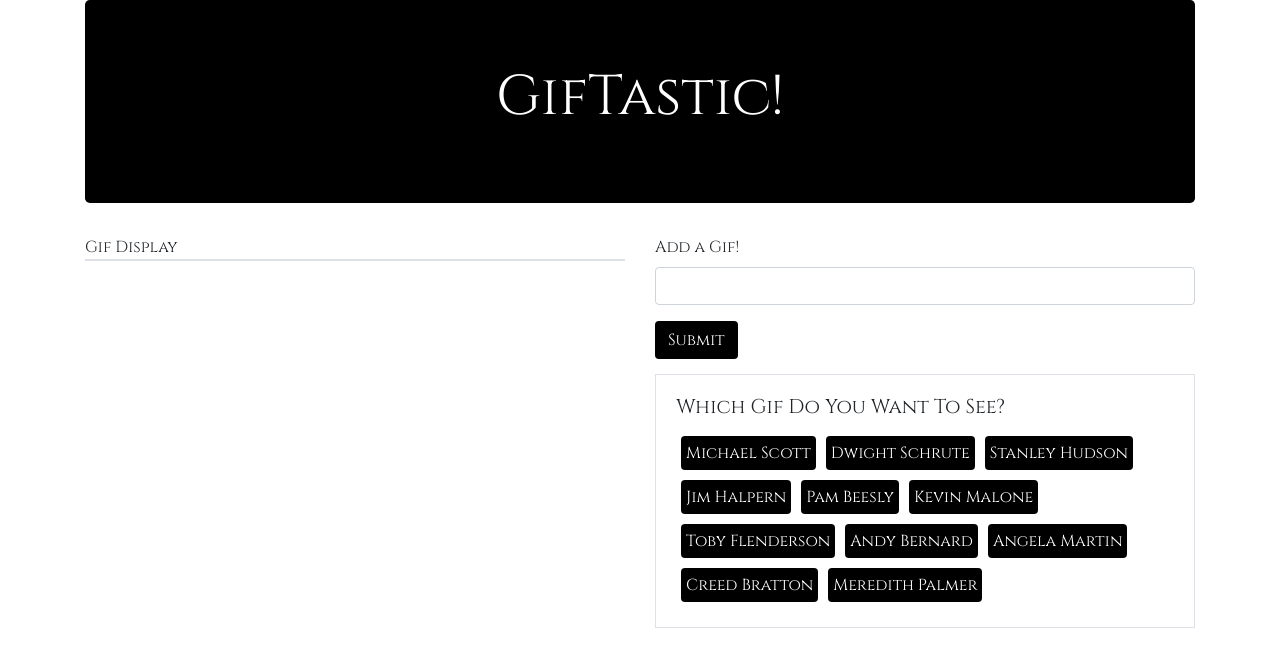
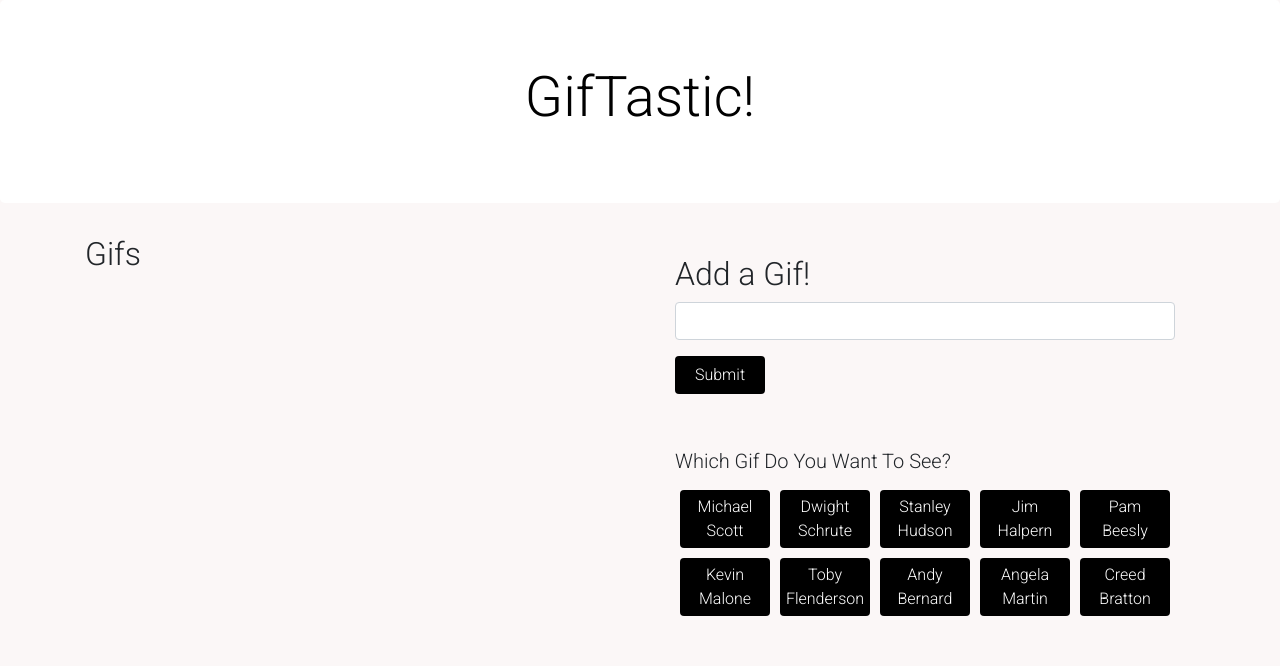
Before and after one commit to kyleoliveri/GifTastic, a plain HTML site: page index.html in a window 1280 px wide. Drawn offline with nearby package versions, Linux system fonts and the light colour scheme.

Commit message:
General clean up

```diff
--- a/assets/css/style.css
+++ b/assets/css/style.css
@@ -1,12 +1,13 @@
 /****** MAIN ******/
 body {
-    font-family: 'Cinzel', serif;
+    font-family: 'Roboto', sans-serif;
+    background: rgba(248, 240, 240, 0.521);
 }
 
 /****** HEADER ******/
 .jumbotron {
-    background: black;
-    color: white;
+    background: white;
+    color: black;
 }
 
 /****** BODY ******/
@@ -14,6 +15,7 @@ body {
     background: black;
     color: white;
     margin-bottom: 15px;
+    width: 90px;
 }
 .gif {
     margin: 5px;
@@ -22,3 +24,22 @@ body {
     border: none;
     padding: 5px;
 }
+
+.img {
+    width: 225px;
+    height: 225px;
+}
+
+.imgDiv {
+    max-width: auto;
+    max-height: auto;
+    padding: 10px;
+}
+
+.addGif {
+    padding: 20px;
+}
+
+#gifButtons {
+    width: auto;
+}
--- a/assets/javascript/app.js
+++ b/assets/javascript/app.js
@@ -1,5 +1,5 @@
 
-var topics = ["Michael Scott", "Dwight Schrute", "Stanley Hudson", "Jim Halpern", "Pam Beesly", "Kevin Malone", "Toby Flenderson", "Andy Bernard", "Angela Martin", "Creed Bratton", "Meredith Palmer"];
+var topics = ["Michael Scott", "Dwight Schrute", "Stanley Hudson", "Jim Halpern", "Pam Beesly", "Kevin Malone", "Toby Flenderson", "Andy Bernard", "Angela Martin", "Creed Bratton"];
 
 $(document).ready(function() {
 
@@ -42,12 +42,12 @@ $(document).ready(function() {
 
           var results = response.data;
 
-          for (var i = 0; i < results.length; i++) {
+          for (var i = 0; i < 7; i++) {
             var gifDiv = $("<div class='imgDiv'>");
-            var p = $("<p>").text("Rating: " + results[i].rating);
+            // var p = $("<p>").text("Rating: " + results[i].rating);
             var gifImage = $("<img data-state='still' data-still='"+ results[i].images.fixed_height_still.url +"'  data-animate='"+ results[i].images.fixed_height.url +"' class='img'>");
             gifImage.attr("src", results[i].images.fixed_height_still.url);
-            gifDiv.append(p);
+            // gifDiv.append(p);
             gifDiv.append(gifImage);
             $("#gifDisplay").prepend(gifDiv);
           }
--- a/index.html
+++ b/index.html
@@ -3,13 +3,17 @@
     <head>
         <meta charset="UTF-8">
         <meta name="viewport" content="width=device-width, initial-scale=1.0">
-    <meta http-equiv="X-UA-Compatible" content="ie=edge">
+        <meta
+        http-equiv="X-UA-Compatible" content="ie=edge">
 
         <!-- GOOGLE FONT -->
-    <link href="https://fonts.googleapis.com/css?family=Cinzel" rel="stylesheet">
+        <link rel="preconnect" href="https://fonts.gstatic.com">
+        <link
+        href="https://fonts.googleapis.com/css2?family=Roboto:wght@300&display=swap" rel="stylesheet">
 
         <!-- BOOTSTRAP LINK -->
-    <link rel="stylesheet" href="https://stackpath.bootstrapcdn.com/bootstrap/4.3.1/css/bootstrap.min.css" integrity="sha384-ggOyR0iXCbMQv3Xipma34MD+dH/1fQ784/j6cY/iJTQUOhcWr7x9JvoRxT2MZw1T" crossorigin="anonymous">
+        <link
+        rel="stylesheet" href="https://stackpath.bootstrapcdn.com/bootstrap/4.3.1/css/bootstrap.min.css" integrity="sha384-ggOyR0iXCbMQv3Xipma34MD+dH/1fQ784/j6cY/iJTQUOhcWr7x9JvoRxT2MZw1T" crossorigin="anonymous">
 
         <!-- CSS STYLESHEET -->
         <link rel="stylesheet" href="assets/css/style.css">
@@ -17,43 +21,40 @@
         <title>GifTastic | Kyle Oliveri</title>
     </head>
     <body>
-    <div class="container">
+
         <div class="row">
             <div class="col">
                 <div class="jumbotron text-center">
-                <h1 class="display-4">GifTastic!</h1>
+                    <h1 class="display-4 headerTxt">GifTastic!</h1>
                 </div>
             </div>
-
+          </div>
             <div class="w-100"></div>
-
+            <div class="container">
+              <div class="row">
                 <!-- GIF DISPLAY -->
-          <div class="col">Gif Display
-              <div class="border" id="gifDisplay"></div>
+                <div class="col-sm-6 gifTxt"><h2>Gifs</h2>
+                    <div class="" id="gifDisplay"></div>
                 </div>
 
                 <!-- TEXT FIELD / SUBMIT BUTTON -->
-          <div class="col">
+                <div class="col-sm-6 center">
+                  <div class="addGif center">
                   <form>
                         <div class="form-group">
-                  <label for="Gif Adder">Add a Gif!</label>
+                            <h2 for="Gif Adder">Add a Gif!</h2>
                             <input type="text" class="form-control" id="addGif">
                         </div>
                         <button type="submit" class="btn" id="submit">Submit</button>
                     </form>
-
+                  </div>
                     <!-- GIF BUTTON DISPLAY -->
-            <div class="card-body border">
+                    <div class="card-body">
                         <h5 class="card-title">Which Gif Do You Want To See?</h5>
-                <div id="gifButtons">
-                </div>
+                        <div id="gifButtons"></div>
                     </div>
                 </div>
             </div>
           </div>
     </body>
-
-<script src="https://cdnjs.cloudflare.com/ajax/libs/jquery/3.2.1/jquery.min.js"></script>
-<script src="assets/javascript/app.js"></script>
-
-</html>
+</html></div></body><script src="https://cdnjs.cloudflare.com/ajax/libs/jquery/3.2.1/jquery.min.js"></script><script src="assets/javascript/app.js"></script></html>
```
Lines whose indentation alone changed are shown as unchanged.
